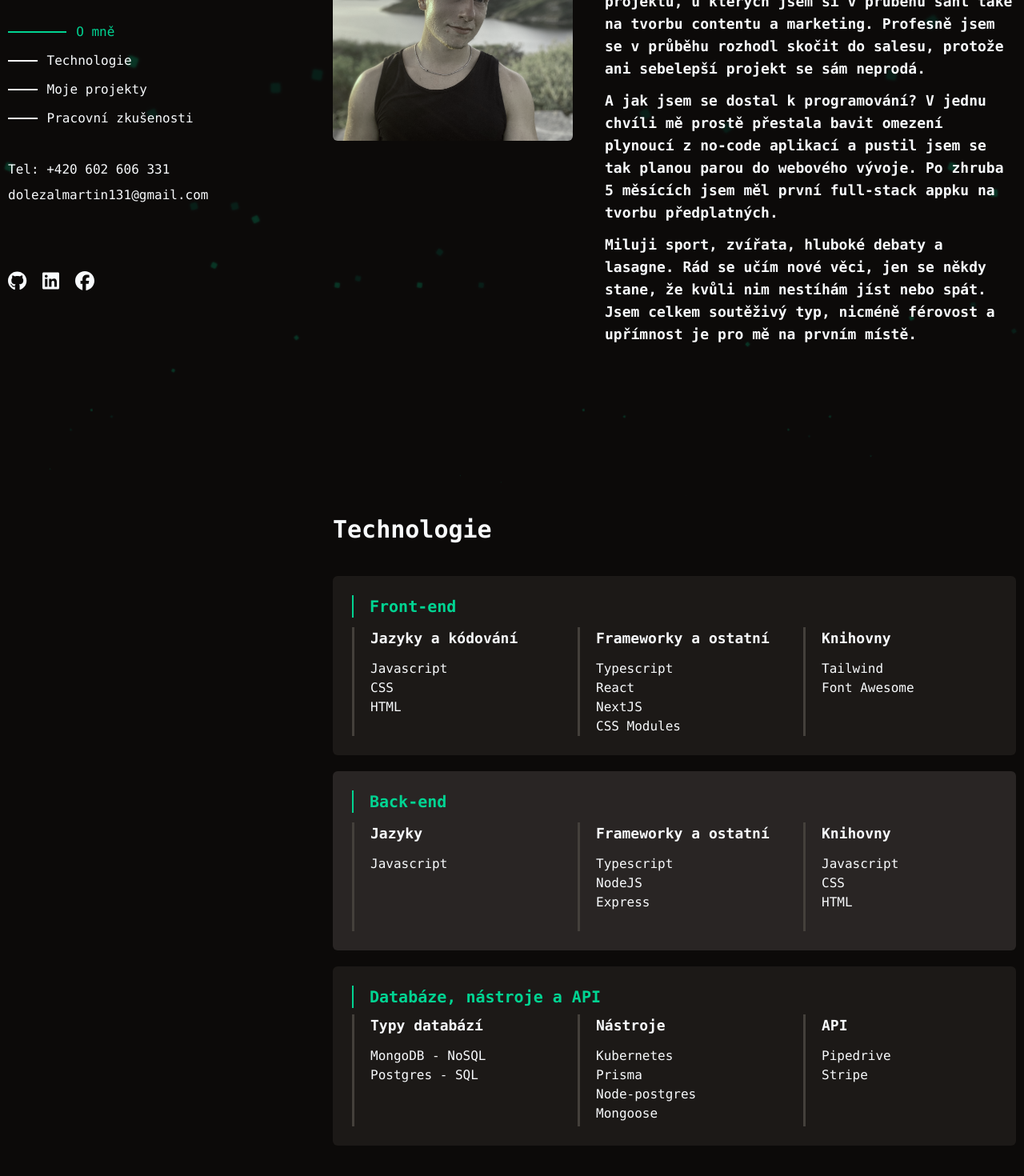
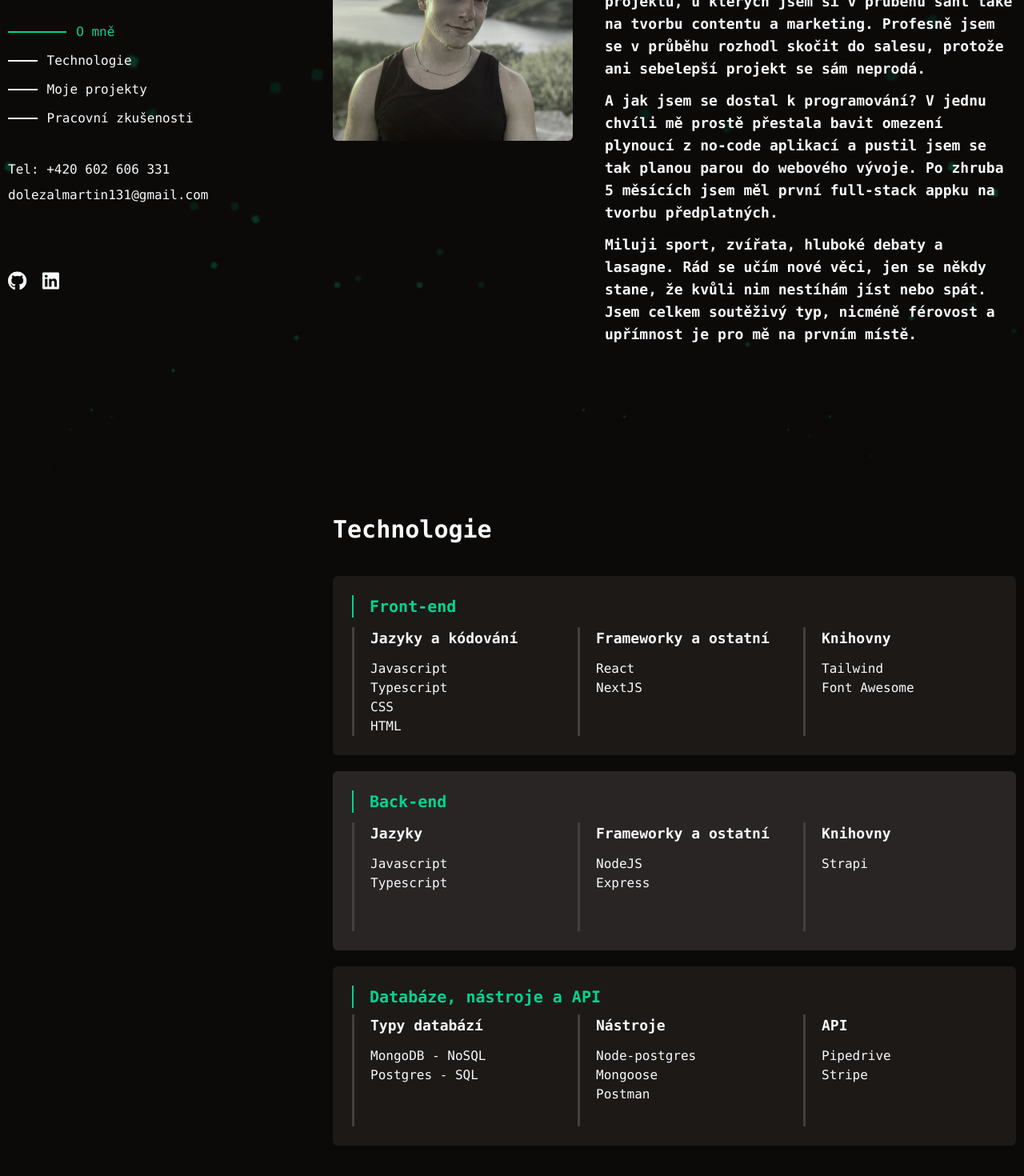
Before and after one commit to MrHyaena/portfolio, a React (Vite) app: page / in a window 1280 px wide. Shown: the part 340-1810 px from the top of the page at 80% size. Built offline with nearby package versions, Linux system fonts and the light colour scheme.

Commit message:
Changing copy + hrefs

```diff
--- a/src/components/LangSwitcher.jsx
+++ b/src/components/LangSwitcher.jsx
@@ -13,14 +13,14 @@ export default function LangSwitcher({ setText }) {
 
           if (lang == "cz") {
             cz.style.backgroundColor = "transparent";
-            eng.style.backgroundColor = "oklch(40.6% 0.145 163.225)";
+            eng.style.backgroundColor = "oklch(59.6% 0.145 163.225)";
             setLang("eng");
             setText(textEng);
             //setText({ ...textEng });
           }
           if (lang == "eng") {
             eng.style.backgroundColor = "transparent";
-            cz.style.backgroundColor = "oklch(40.6% 0.145 163.225)";
+            cz.style.backgroundColor = "oklch(59.6% 0.145 163.225)";
             setLang("cz");
             setText(textCz);
             //setText({ ...textCz });
--- a/src/components/Panel.jsx
+++ b/src/components/Panel.jsx
@@ -101,22 +101,18 @@ export default function Panel({ text, children }) {
         </div>
         <div className="flex gap-5 text-2xl">
           <a
-            href="www.cz.cz"
+            target="blank"
+            href="https://github.com/MrHyaena"
             className="hover:text-primary transition-all ease-in-out hover:scale-110"
           >
             <FontAwesomeIcon icon={faGithub} />
           </a>
           <a
-            href="www.cz.cz"
+            target="blank"
+            href="https://www.linkedin.com/in/martin-dole%C5%BEal-970830263/"
             className="hover:text-primary transition-all ease-in-out hover:scale-110"
           >
             <FontAwesomeIcon icon={faLinkedin} />
-          </a>
-          <a
-            href="www.cz.cz"
-            className="hover:text-primary transition-all ease-in-out hover:scale-110"
-          >
-            <FontAwesomeIcon icon={faFacebook} />
           </a>
         </div>
       </div>
--- a/src/components/Technologies.jsx
+++ b/src/components/Technologies.jsx
@@ -69,6 +69,7 @@ export default function Technologies({ text }) {
                 </h4>
                 <ul>
                   <li>Javascript</li>
+                  <li>Typescript</li>
                   <li>CSS</li>
                   <li>HTML</li>
                 </ul>
@@ -78,11 +79,8 @@ export default function Technologies({ text }) {
                   {text.technologies.frontend[2]}
                 </h4>
                 <ul>
-                  <li>Typescript</li>
-
                   <li>React</li>
                   <li>NextJS</li>
-                  <li>CSS Modules</li>
                 </ul>
               </div>
               <div className="flex flex-col gap-3 border-l-3 pl-5 border-stone-700">
@@ -111,6 +109,7 @@ export default function Technologies({ text }) {
                 </h4>
                 <ul>
                   <li>Javascript</li>
+                  <li>Typescript</li>
                 </ul>
               </div>
               <div className="flex flex-col gap-3 border-l-3 pl-5 border-stone-700 ">
@@ -118,7 +117,6 @@ export default function Technologies({ text }) {
                   {text.technologies.backend[2]}
                 </h4>
                 <ul>
-                  <li>Typescript</li>
                   <li>NodeJS</li>
                   <li>Express</li>
                 </ul>
@@ -128,9 +126,7 @@ export default function Technologies({ text }) {
                   {text.technologies.backend[3]}
                 </h4>
                 <ul>
-                  <li>Javascript</li>
-                  <li>CSS</li>
-                  <li>HTML</li>
+                  <li>Strapi</li>
                 </ul>
               </div>
             </div>
@@ -157,10 +153,9 @@ export default function Technologies({ text }) {
                   {text.technologies.database[2]}
                 </h4>
                 <ul>
-                  <li>Kubernetes</li>
-                  <li>Prisma</li>
                   <li>Node-postgres</li>
                   <li>Mongoose</li>
+                  <li>Postman</li>
                 </ul>
               </div>
               <div className="flex flex-col gap-3 border-l-3 pl-5 border-stone-700">
--- a/src/components/texts.jsx
+++ b/src/components/texts.jsx
@@ -72,10 +72,10 @@ export const textEng = {
     textTwo:
       "So, how did I get into programming? At one point, I simply grew tired of the limitations of no-code applications and dove headfirst into web development. After about 5 months, I had my first full-stack subscription creation app.",
     textThree:
-      "I love sports, animals, deep discussions, and lasagna. I enjoy learning new things; sometimes I get so engrossed that I forget to eat or sleep. I'm quite competitive, but fairness and honesty are always my top priorities.",
+      "I love sports, animals, deep discussions, and lasagna. I enjoy learning new things, sometimes I get so engrossed that I forget to eat or sleep. I'm quite competitive, but fairness and honesty are always my top priorities.",
   },
   technologies: {
-    subheading: "Technologie",
+    subheading: "Technologies",
     frontend: [
       "Front-end",
       "Languages & Coding",
```
